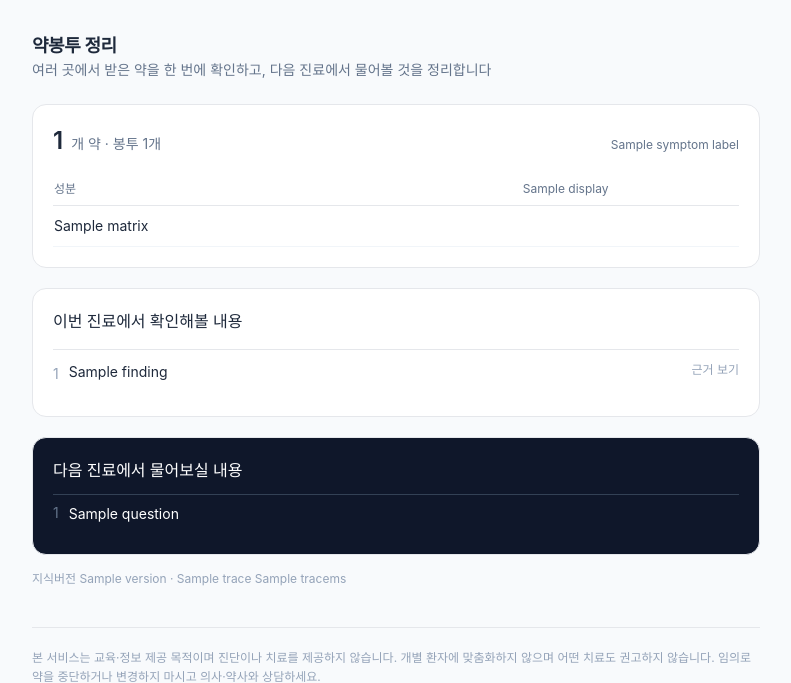
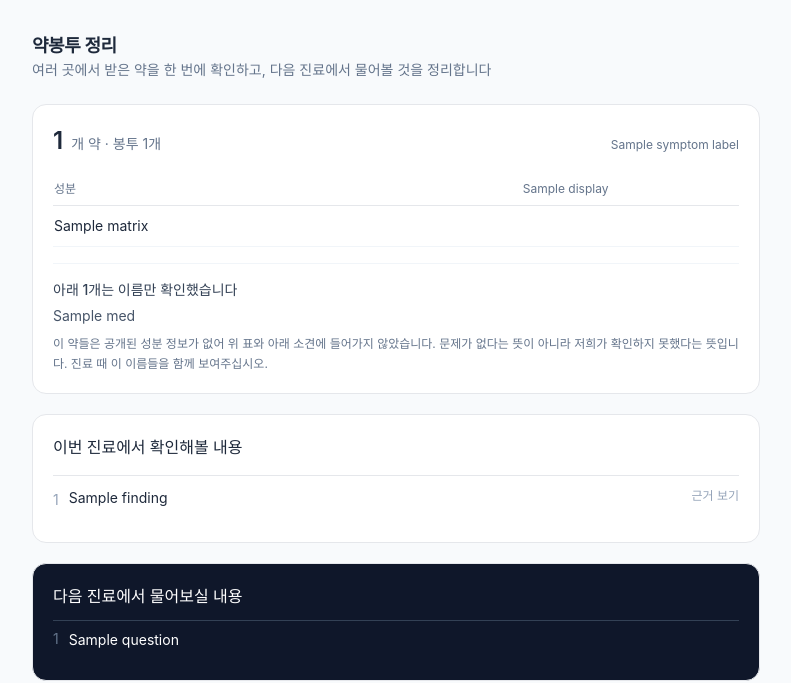
Before and after one commit to RL9-csv/medcheck, a FastAPI app: template templates/result.html in a window 1280 px wide. Shown: the top 683 px of the page, without its empty margins (244-1035 px from the left). Run offline with FastAPI, Linux system fonts and the light colour scheme; the template is opened without the code that fills it: most values are stand-ins (such as "Sample title", 1, 10 or a date in 2020); parts of the project's set-up code (start-up, migrations or seed data) failed here and were passed over; some libraries are stand-ins or nearby versions.

Commit message:
2단에서 확정한 약이 결과 화면에서 사라지던 것을 고친다
_load_meds 가 1단(DUR 19,441)만 보고 없으면 continue 했다. 2단(허가목록)
에서 auto 로 확정된 약은 by_seq 에 없어서 조용히 빠졌고, 그러면
src.medications 가 비어 Source 자체가 review 에 안 들어갔다. 사람이 확인
화면에서 분명히 고른 약이 결과에 아무 말 없이 없었다. 오류도 경고도
뜨지 않는다.

  실물 13장   auto 확정 43건 = 1단 23 / 2단 20      확정의 47%
  약봉투6     auto 7건 중 2단 5건                   71% 손실
  없어지던 것 바난정 레보프라이드정 비졸본정 에리우스정 액티피드시럽
              애니크라정 위피드정 알게나정 킨도라제정

봉투 한 장이 전부 2단이면 "0 개 약" 이 뜨고 브리핑이 통째로 빈다.
배포 서버에서 재현했다. pick1=199300168(바난정) -> 0개, 오류 없음.

2단 도입 당시 "이름만 맞히고 판정은 못 한다" 는 설계는 맞다. 그런데
"판정을 못 한다" 와 "목록에서 지운다" 가 다른데 코드가 후자를 했다.

  main.py          1단에 없으면 permit 을 본다. 성분 없는 Medication 을
                   dur_covered=False 로 만들어 넣는다.
  result.html      판정 못 한 약을 따로 묶어 "이름만 확인했습니다" 로
                   보여준다. 목록에만 올리고 침묵하면 사용자가 "검토했는데
                   문제 없음" 으로 읽는다. 그게 지우는 것보다 나쁘다.
  test_result_route.py  이 경로를 도는 테스트가 아예 없어서 기존 129개가
                   다 통과했다. 2단만/1단만/섞임/봉투 여러 장/빈 입력.

dur_covered 플래그는 전부터 있었는데 어느 화면도 쓰지 않고 있었다.

Co-Authored-By: Claude Opus 5 (1M context) <noreply@anthropic.com>

```diff
--- a/main.py
+++ b/main.py
@@ -279,18 +279,34 @@ async def confirm(request: Request):
 
 
 def _load_meds(seqs):
-    """확정된 품목코드 -> Medication. 사람이 고른 것만 들어온다."""
-    from core.match import _catalog, _ingredients_cached
+    """확정된 품목코드 -> Medication. 사람이 고른 것만 들어온다.
+
+    1단(DUR)에 없으면 2단(허가목록)을 본다. 전에는 1단만 보고 없으면
+    continue 했는데, 그러면 사람이 확인 화면에서 분명히 고른 약이
+    결과에서 아무 말 없이 사라졌다. 실물 13장에서 auto 확정 43건 중
+    20건(47%)이 2단이었다.
+
+    2단은 이름만 있고 성분이 없다. 상호작용 판정을 못 한다. 그래서
+    dur_covered=False 로 표시해 화면이 "판정 대상이 아니다" 를 말할 수
+    있게 한다. 목록에서 지우는 것과 판정을 못 하는 것은 다르다.
+    """
+    from core.match import _catalog, _permit, _ingredients_cached
     from core.model import Medication
     by_seq = {r[0]: r for r in _catalog()}
+    permit = dict(_permit())
     out = []
     for seq in seqs:
         r = by_seq.get(seq)
-        if not r:
+        if r:
+            out.append(Medication(item_seq=r[0], product_name=r[1], otc=r[3],
+                                  ingredients=list(_ingredients_cached(r[2])),
+                                  confidence=1.0, confirmed=True))
             continue
-        out.append(Medication(item_seq=r[0], product_name=r[1], otc=r[3],
-                              ingredients=list(_ingredients_cached(r[2])),
-                              confidence=1.0, confirmed=True))
+        name = permit.get(seq)
+        if name:
+            out.append(Medication(item_seq=seq, product_name=name, otc="",
+                                  ingredients=[], confidence=1.0,
+                                  confirmed=True, dur_covered=False))
     return out
 
 
--- a/templates/result.html
+++ b/templates/result.html
@@ -41,6 +41,25 @@
       </tbody>
     </table>
   </div>
+
+  {% set unjudged = review.all_meds | rejectattr("dur_covered") | list %}
+  {% if unjudged %}
+  <div class="mt-4 pt-4 border-t border-slate-100">
+    <div class="text-sm font-medium text-slate-700 mb-1.5">
+      아래 {{ unjudged|length }}개는 이름만 확인했습니다
+    </div>
+    <ul class="text-sm text-slate-600 space-y-0.5 mb-2">
+      {% for m in unjudged %}
+      <li>{{ m.product_name }}</li>
+      {% endfor %}
+    </ul>
+    <div class="text-xs text-slate-500 leading-relaxed">
+      이 약들은 공개된 성분 정보가 없어 위 표와 아래 소견에 들어가지
+      않았습니다. 문제가 없다는 뜻이 아니라 저희가 확인하지 못했다는
+      뜻입니다. 진료 때 이 이름들을 함께 보여주십시오.
+    </div>
+  </div>
+  {% endif %}
 </div>
 
 <div class="card p-5 mb-5">
```
Also changed, not shown: tests/test_result_route.py (added, +85 -0 lines).
